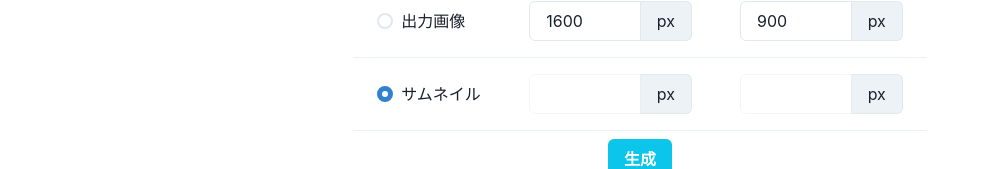
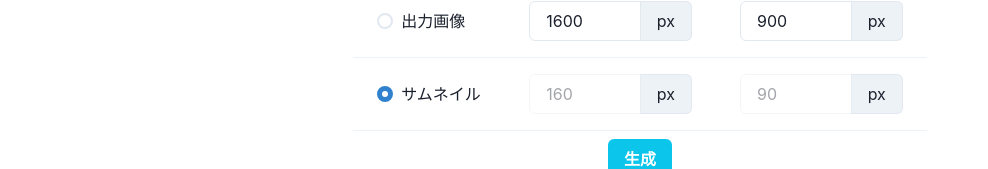
Before and after one commit to fanta-git/re-align-thumbnail, a Next.js app: page / in a window 1280 px wide. Shown: the part 252-421 px from the top of the page, without its empty margins (0-988 px from the left). Built offline with nearby package versions, Linux system fonts and the light colour scheme.

Commit message:
画像の数とサイズの指定、自動入力

```diff
--- a/src/components/SizeForm.tsx
+++ b/src/components/SizeForm.tsx
@@ -1,27 +1,17 @@
 import { sizeFormHeads, sizeFormItemData } from "@/consts/form";
-import setFixedValue from "@/foundations/fixFixedValues";
-import { FormContents, SizeFormLabels, SizeFormValues } from "@/types/form";
-import { zip } from "@/util/arrays";
+import { FormContents, SizeFormLabels } from "@/types/form";
 import { RadioGroup, Table, TableContainer, Th, Thead, Tr } from "@chakra-ui/react";
 import { useEffect, useState } from "react";
 import { useFormContext } from "react-hook-form";
 import { SizeFormItem } from "./SizeFormItem";
 
-const fieldNames = sizeFormItemData.flatMap(v => v.item).map(v => v.register)
-
 export function SizeForm () {
-    const [fixed, setFixed] = useState<SizeFormLabels>(sizeFormItemData.at(-1)!.label)
-    const { watch, setValue } = useFormContext<FormContents>()
-    const watchFields = watch(fieldNames)
+    const [fixed, setFixed] = useState<SizeFormLabels>()
+    const { control } = useFormContext<FormContents>()
 
     useEffect(() => {
-        const sizeFormValues = Object.fromEntries(zip(fieldNames, watchFields.map(Number))) as SizeFormValues
-        const fixedFixedValue = setFixedValue[fixed](sizeFormValues)
-        console.log(fixedFixedValue);
-        for (const [target, value] of Object.entries(fixedFixedValue) as [typeof fieldNames[number], number][]) {
-            if (sizeFormValues[target] !== value) setValue(target, String(value))
-        }
-    }, [watchFields, fixed, setValue])
+        setFixed(sizeFormItemData.at(-1)!.label)
+    }, [])
 
     return (
         <RadioGroup onChange={(v: SizeFormLabels) => setFixed(v)} value={fixed}>
@@ -32,7 +22,7 @@ export function SizeForm () {
                         {sizeFormHeads.map((v, i) => (<Th key={i}>{v}</Th>))}
                     </Tr>
                 </Thead>
-                {sizeFormItemData.map((v, i) => <SizeFormItem key={i} data={v} disabled={fixed === v.label} />)}
+                {sizeFormItemData.map((v, i) => <SizeFormItem key={i} data={v} fixed={fixed} control={control} />)}
             </Table>
             </TableContainer>
         </RadioGroup>
--- a/src/components/SizeFormItem.tsx
+++ b/src/components/SizeFormItem.tsx
@@ -1,15 +1,37 @@
-import { FormContents, SizeFormItemData } from "@/types/form";
+import { sizeFormItemData, SIZE_FORM_LABELS } from "@/consts/form";
+import fixFixedValues from "@/foundations/fixFixedValues";
+import { FormContents, SizeFormItemData, SizeFormLabels } from "@/types/form";
+import { Values } from "@/types/util";
+import { zip } from "@/util/arrays";
 import { Tbody, Tr, Td, Radio, InputGroup, Input, InputRightAddon } from "@chakra-ui/react";
-import { useFormContext } from "react-hook-form";
+import { useEffect } from "react";
+import { Control, useFormContext, useWatch } from "react-hook-form";
 
 type Props = {
     data: SizeFormItemData,
-    disabled: boolean
+    fixed: SizeFormLabels | undefined,
+    control: Control<FormContents, any>
 }
 
+const fieldNames = sizeFormItemData.flatMap(v => v.item).map(v => v.register)
+
 export function SizeFormItem(props: Props) {
-    const { data, disabled } = props
-    const { register } = useFormContext<FormContents>()
+    const { data, fixed, control } = props
+    const disabled = fixed === data.label
+    const { register, getValues, setValue } = useFormContext<FormContents>()
+    const registers = data.item.map(v => v.register);
+    const watchFields = useWatch({ control, name: registers })
+
+    useEffect(() => {
+        const targetLabel = Object.values(SIZE_FORM_LABELS).find(v => ![fixed, data.label].includes(v))!
+        const fieldValuesArr = getValues(fieldNames).map(Number)
+        if (fieldValuesArr.some(v => isNaN(v))) return
+        const fieldValues = Object.fromEntries(zip(fieldNames, fieldValuesArr)) as Record<Values<typeof fieldNames>, Values<typeof fieldValuesArr>>
+        const fixedFixedValue = fixFixedValues[targetLabel](fieldValues)
+        for (const [target, value] of Object.entries(fixedFixedValue) as [Values<typeof fieldNames>, number][]) {
+            if (fieldValues[target] !== value) setValue(target, String(value))
+        }
+    }, [watchFields, data.label, fixed, getValues, setValue])
 
     return (
         <Tbody>
--- a/src/consts/form.ts
+++ b/src/consts/form.ts
@@ -52,7 +52,8 @@ export const sizeFormItemData: SizeFormItemData[] = [{
         inputProps: {
             type: "number",
             defaultValue: 160,
-            min: 1
+            min: 1,
+            step: 0.01
         }
     }, {
         register: "height",
@@ -60,7 +61,8 @@ export const sizeFormItemData: SizeFormItemData[] = [{
         inputProps: {
             type: "number",
             defaultValue: 90,
-            min: 1
+            min: 1,
+            step: 0.01
         }
     }]
 }]
```
